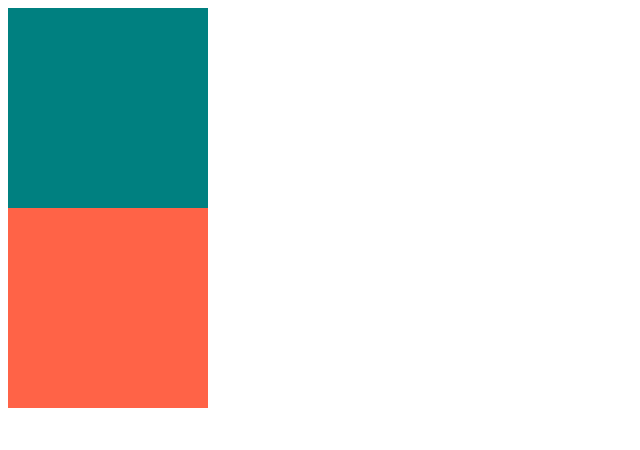
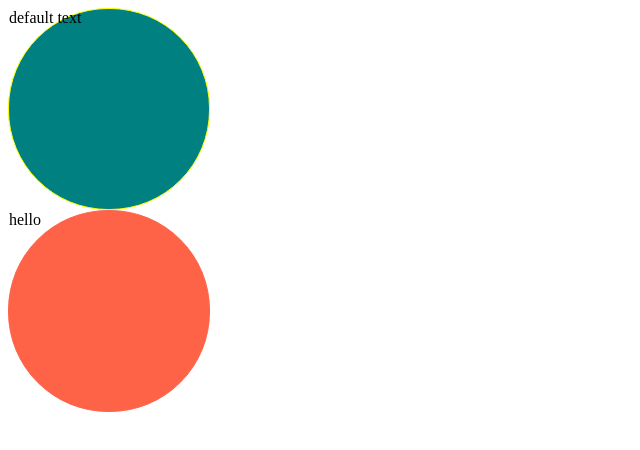
Before and after one commit to Siby1lA/TIL, a React (Create React App) app: page / in a window 1280 px wide. Shown: the top 450 px of the page, without its empty margins (0-640 px from the left). Built offline with nearby package versions, Linux system fonts and the light colour scheme.

Commit message:
Optional Props

```diff
--- a/src/App.tsx
+++ b/src/App.tsx
@@ -2,8 +2,8 @@ import Circle from "./Circle";
 function App() {
   return (
     <div>
-      <Circle bgColor="teal" />
-      <Circle bgColor="tomato" />
+      <Circle borderColor="yellow" bgColor="teal" />
+      <Circle text="hello" bgColor="tomato" />
     </div>
   );
 }
--- a/src/Circle.tsx
+++ b/src/Circle.tsx
@@ -1,17 +1,26 @@
 import styled from "styled-components";
-
-interface CircleProps {
+interface ContainerProps {
   bgColor: string;
+  borderColor: string;
 }
-
-const Container = styled.div<CircleProps>`
+const Container = styled.div<ContainerProps>`
   width: 200px;
   height: 200px;
   background-color: ${(props) => props.bgColor};
+  border-radius: 100px;
+  border: 1px solid ${(props) => props.borderColor};
 `;
-
-function Circle({ bgColor }: CircleProps) {
-  return <Container bgColor={bgColor} />;
+interface CircleProps {
+  bgColor: string;
+  borderColor?: string;
+  text?: string;
+}
+function Circle({ bgColor, borderColor, text = "default text" }: CircleProps) {
+  return (
+    <Container bgColor={bgColor} borderColor={borderColor ?? bgColor}>
+      {text}
+    </Container>
+  );
 }
 
 export default Circle;
```
Also changed, not shown: 1 other file (tests, documents, lock files or other folders).
